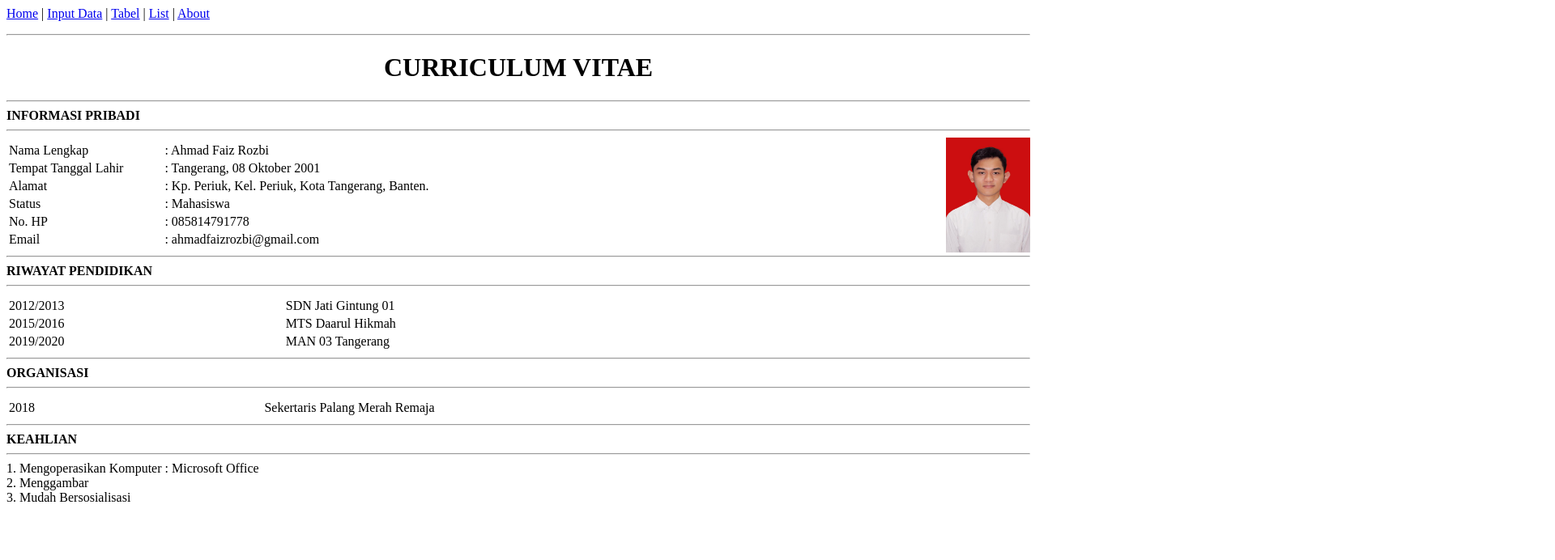
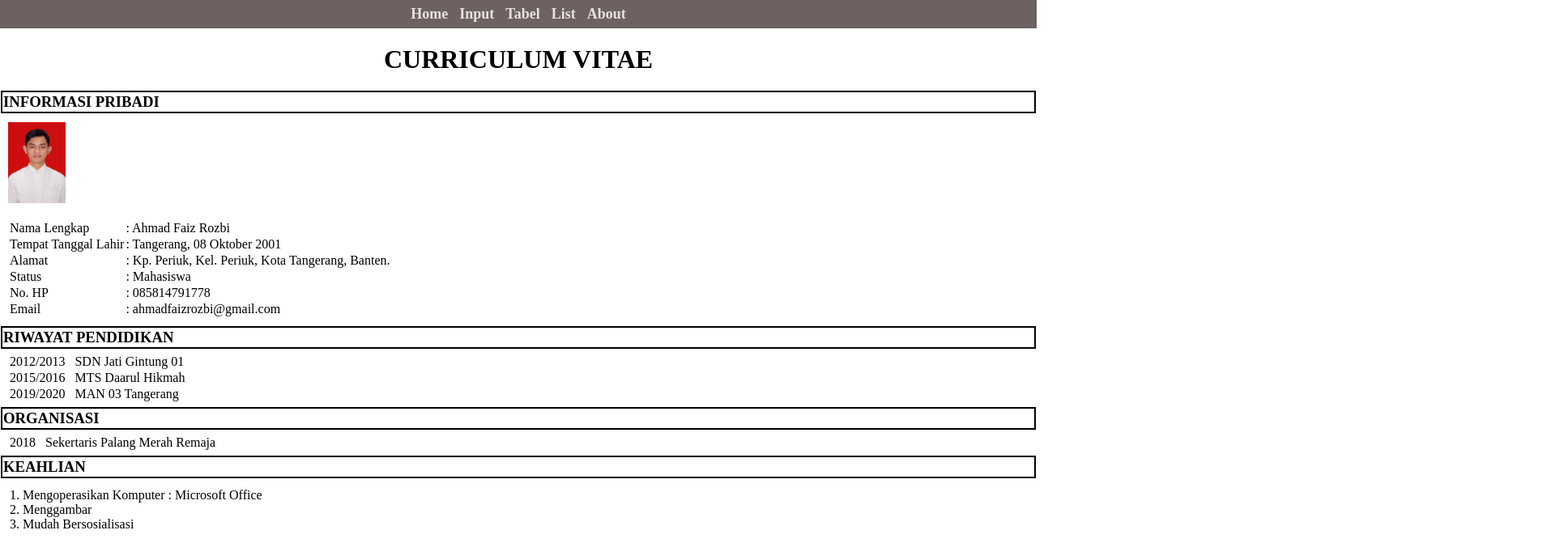
Before and after one commit to afzrzb/quiz, a plain HTML site: page about.html in a window 1280 px wide. Shown: the top 692 px of the page at 81% size, 1920 px wide, since content can reach past the window. Drawn offline with Linux system fonts and the light colour scheme.

Commit message:
Add files via upload

```diff
--- a/about.html
+++ b/about.html
@@ -1,39 +1,50 @@
 <html>
   <head>
     <title>CURRICULUM VITAE</title>
+    <link rel="stylesheet" href="style.css">
+  </head>
+  <body class="bd">
+    <div class="container">
+      <!-- NAVIGATION BAR  -->
+      <div class="container">
+      <!-- NAVIGATION BAR  -->
+      <div class="navbar-container">
+        <ul class="ul-container">
+          <li class="li-container">
+            <a href="index.html" class="a-navbar">Home</a>
+          </li>
+          <li class="li-container">
+            <a href="input.html" class="a-navbar">Input</a>
+          </li>
+          <li class="li-container">
+           <a href="tabel.html" class="a-navbar">Tabel</a>
+           </li>
+          <li class="li-container">
+            <a href="list.html" class="a-navbar">List</a>
+          </li>
+          <li class="li-container">
+            <a href="about.html" class="a-navbar">About</a>
+          </li>
+        </ul>
+      </div>
+      <!-- NAVIGATION BAR END -->
 
-    </head>
-    <body>
-                    <p>
-        <a href="index.html" >Home</a> |
-        <a href="input.html" >Input Data</a> |
-        <a href="tabel.html" >Tabel</a> |
-        <a href="list.html" >List</a> |
-        <a href="about.html" >About</a>
-    </p>
-    <hr>
-    <h1 align=center>CURRICULUM VITAE</h1>
       <!--INFORMASI DATA DIRI-->
-        <hr>
-        <b>INFORMASI PRIBADI</b>
-        <hr>
-        <table style="width:50%">
-            <!--FOTO-->
-            <img src="img.jpeg" align="right" width="104" height="142">
-        <tr>
-        <th></th>
-        <th></th>
-        </tr>
+      <h1>CURRICULUM VITAE</h1>
+      <h3>INFORMASI PRIBADI</h3>
+
+      <table class="table">
+        <img src="img.jpeg" class="foto" />
         <tr>
           <td>Nama Lengkap</td>
-            <td>: Ahmad Faiz Rozbi </td>
+          <td>: Ahmad Faiz Rozbi</td>
         </tr>
         <tr>
           <td>Tempat Tanggal Lahir</td>
-            <td>: Tangerang, 08 Oktober 2001 </td>
+          <td>: Tangerang, 08 Oktober 2001</td>
         </tr>
         <td>Alamat</td>
-            <td>: Kp. Periuk, Kel. Periuk, Kota Tangerang, Banten. </td>
+        <td>: Kp. Periuk, Kel. Periuk, Kota Tangerang, Banten.</td>
         <tr>
           <td>Status</td>
           <td>: Mahasiswa</td>
@@ -44,54 +55,51 @@
         </tr>
         <tr>
           <td>Email</td>
-            <td>: ahmadfaizrozbi@gmail.com </td>
+          <td>: ahmadfaizrozbi@gmail.com</td>
         </tr>
       </table>
+      <!--INFORMASI DATA DIRI END-->
+
       <!--RIWAYAT PENDIDIKAN-->
-            <hr>
-            <b>RIWAYAT PENDIDIKAN</b>
-            <hr>
-                <table style="width:80%">
-            <tr>
-            <th></th>
-            <th></th>
-            </tr>
+      <h3>RIWAYAT PENDIDIKAN</h3>
+
+      <table class="table-rp">
         <tr>
           <td>2012/2013</td>
-                <td>SDN Jati Gintung 01 </td>
+          <td>SDN Jati Gintung 01</td>
         </tr>
         <tr>
           <td>2015/2016</td>
-                <td>MTS Daarul Hikmah </td>
+          <td>MTS Daarul Hikmah</td>
         </tr>
         <td>2019/2020</td>
         <td>MAN 03 Tangerang</td>
+      </table>
+      <!--RIWAYAT PENDIDIKAN END-->
 
-            </table>
+      <!--RIWAYAT ORGANISASI-->
+      <h3>ORGANISASI</h3>
 
-    <!-- RIWAYAT ORGANISASI-->
-                            <hr>
-                            <b>ORGANISASI</b><hr>
-                            <table style="width:180%">
-                        <tr>
-                        <th></th>
-                        <th></th>
-                        </tr>
+      <table class="table-rp">
         <tr>
           <td>2018</td>
           <td>Sekertaris Palang Merah Remaja</td>
         </tr>
+      </table>
+      <!--RIWAYAT ORGANISASI END-->
 
+      <!--KEAHLIAN YANG DIMILIKI-->
+      <h3>KEAHLIAN</h3>
+      <table class="table">
+        <tr>
+          <td>
+            1. Mengoperasikan Komputer : Microsoft Office<br />
+            2. Menggambar<br />
+            3. Mudah Bersosialisasi
+          </td>
+        </tr>
       </table>
-    <!--KEAHLIAN YANG DIMILIKI-->
-                            <hr>
-                            <b>KEAHLIAN</b><hr>
-                        1. Mengoperasikan Komputer : Microsoft Office<br>
-                        2. Menggambar<br>
-                        3. Mudah Bersosialisasi
-
-
-
-
+      <!--KEAHLIAN YANG DIMILIKI END-->
+    </div>
   </body>
 </html>
--- /dev/null
+++ b/style.css
@@ -0,0 +1,72 @@
+*,
+html {
+  margin: 0;
+  padding: 0;
+}
+
+body {
+  background-color: rgb(255, 255, 255);
+}
+
+h1 {
+  text-align: center;
+  padding: 10px;
+  margin: 10px;
+}
+
+h3 {
+  border: 2px solid;
+  margin: 1px;
+  padding: 1px;
+}
+
+.foto {
+  height: 100px;
+  padding: 10;
+}
+
+.content-container {
+  height: 100vh;
+  width: 100vh;
+}
+
+.navbar-container {
+  width: 100%;
+}
+
+.ul-container {
+  background-color: rgba(95, 82, 82, 0.908);
+  display: flex;
+  justify-content: center;
+}
+
+.li-container {
+  list-style: none;
+  padding: 2px;
+  margin: 5px;
+  font-size: 18px;
+}
+
+.li-container:hover {
+  background-color: rgb(142, 130, 113);
+}
+
+.a-navbar {
+  color: rgb(232, 225, 225);
+  text-decoration: none;
+  font-weight: 800;
+}
+
+.table {
+  margin: 10px;
+}
+
+.table-rp {
+  text-indent: 10px;
+  margin-top: 5px;
+  margin-bottom: 5px;
+}
+
+.tabel-tr {
+  background-color: rgb(250, 231, 175);
+}
```
Also changed, not shown: index.html (+31 -17 lines), input.html (+22 -6 lines), list.html (+42 -30 lines), tabel.html (+26 -13 lines). Lines whose indentation alone changed are shown as unchanged.
